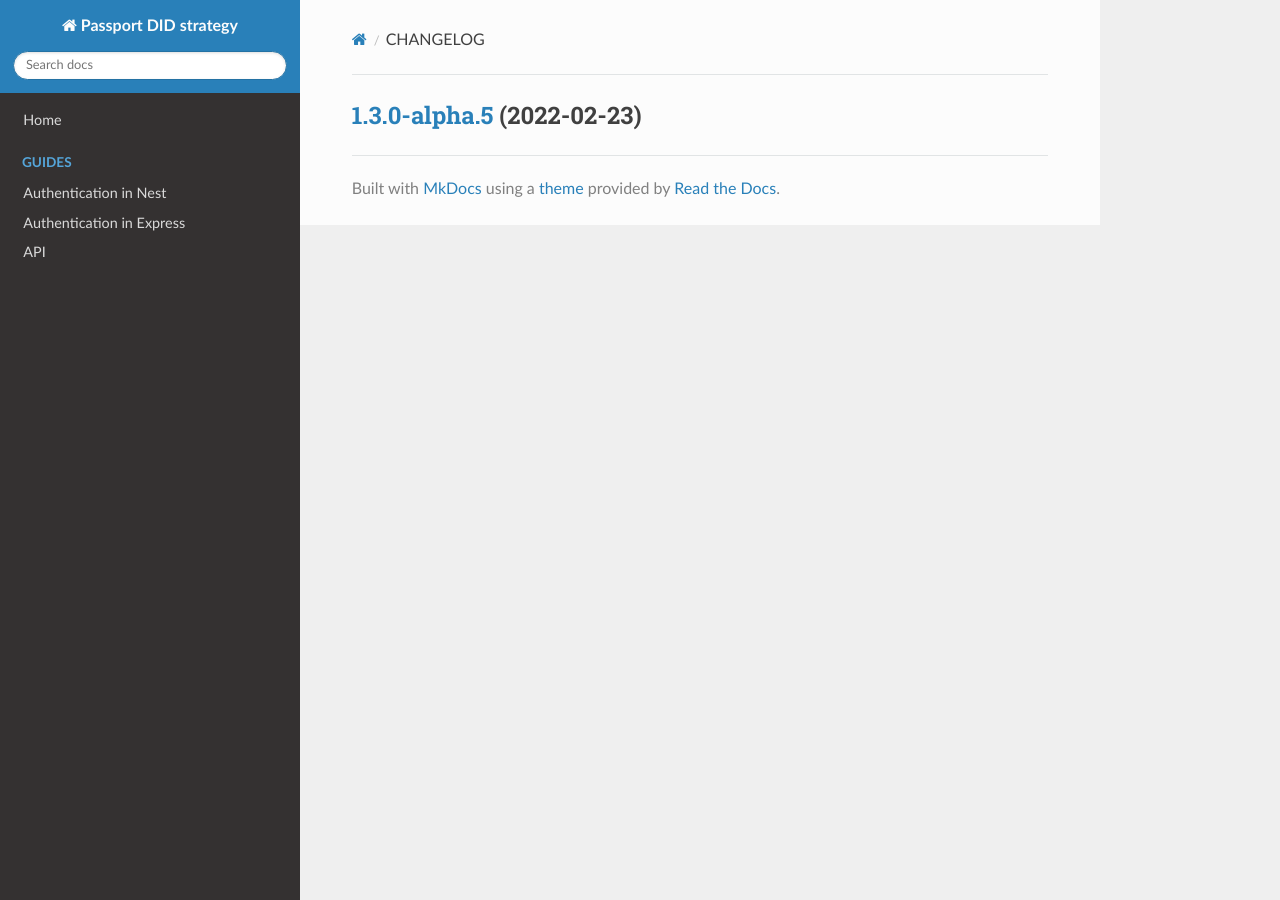
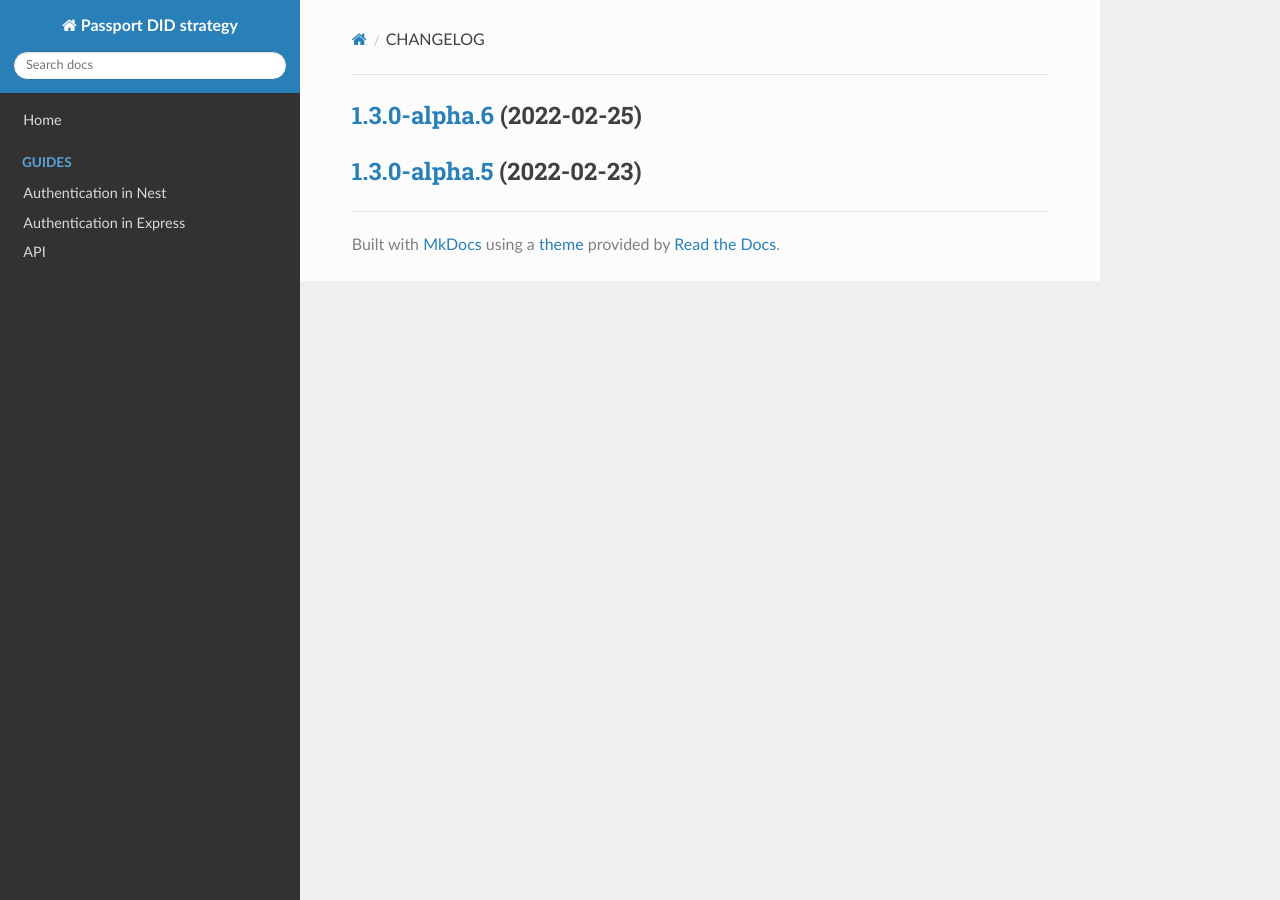
Before and after one commit to energywebfoundation/passport-did-auth, an MkDocs documentation site: the page built from docs/CHANGELOG.md, in a window 1280 px wide. Built offline with MkDocs 1.6.1, drawn with Linux system fonts in a browser that asks for light colours; nearby versions of some CDN libraries.

Commit message:
chore(release): 1.3.0-alpha.6 [skip ci]
## [1.3.0-alpha.6](https://github.com/energywebfoundation/passport-did-auth/compare/v1.3.0-alpha.5...v1.3.0-alpha.6) (2022-02-25)

```diff
--- a/docs/CHANGELOG.md
+++ b/docs/CHANGELOG.md
@@ -1 +1,3 @@
+## [1.3.0-alpha.6](https://github.com/energywebfoundation/passport-did-auth/compare/v1.3.0-alpha.5...v1.3.0-alpha.6) (2022-02-25)
+
 ## [1.3.0-alpha.5](https://github.com/energywebfoundation/passport-did-auth/compare/v1.3.0-alpha.4...v1.3.0-alpha.5) (2022-02-23)
```
